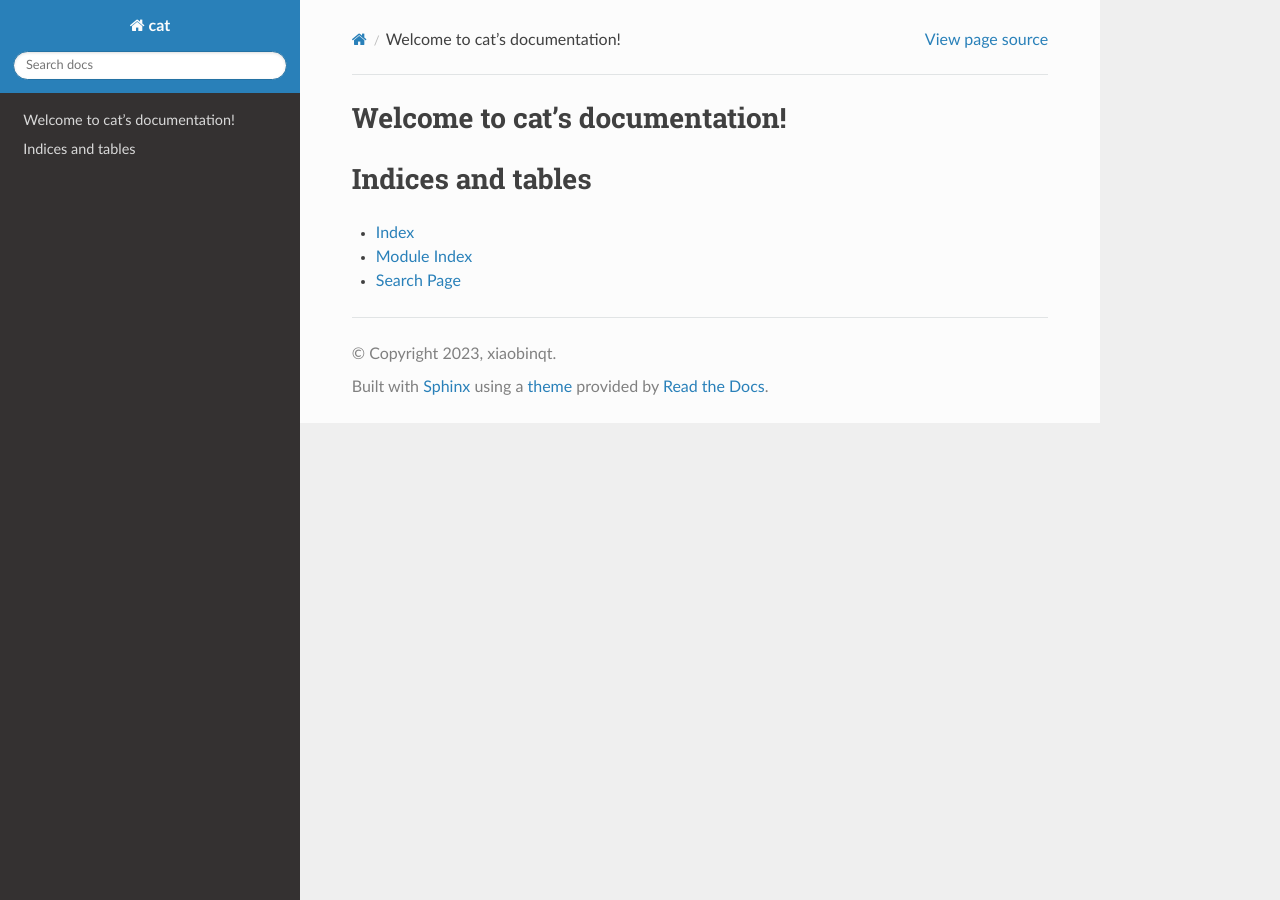
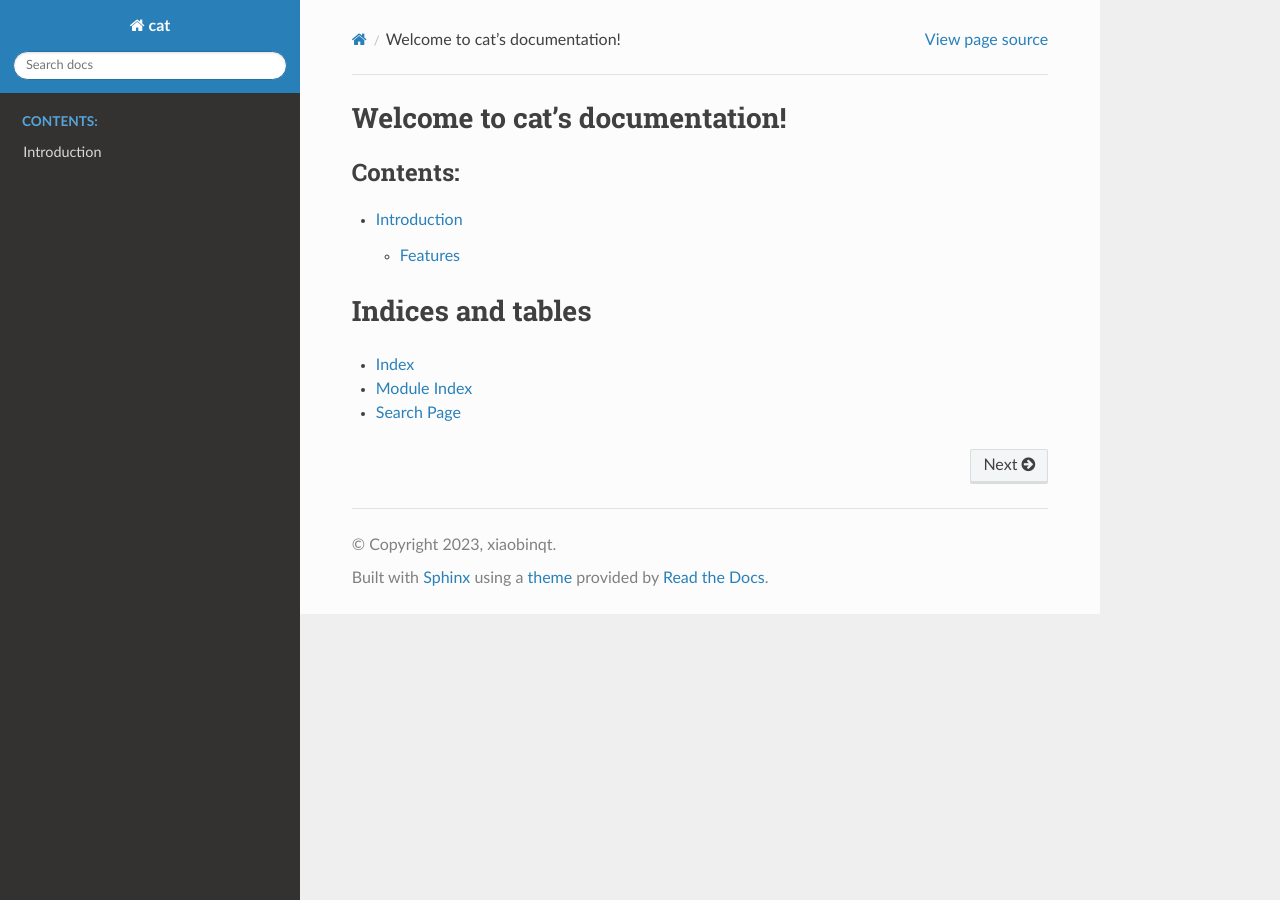
Before and after one commit to xiaobinqt/cat, a Sphinx documentation site: the page built from source/index.rst, in a window 1280 px wide. Built offline with Sphinx 7.4.7 and the Read the Docs theme 2.0.0, drawn with Linux system fonts in a browser that asks for light colours.

Commit message:
update index.rst

```diff
--- a/source/index.rst
+++ b/source/index.rst
@@ -8,7 +8,7 @@ Welcome to cat's documentation!
 
 .. toctree::
    :maxdepth: 2
-..    :caption: Contents:
+   :caption: Contents:
 
    introduction
 
```
